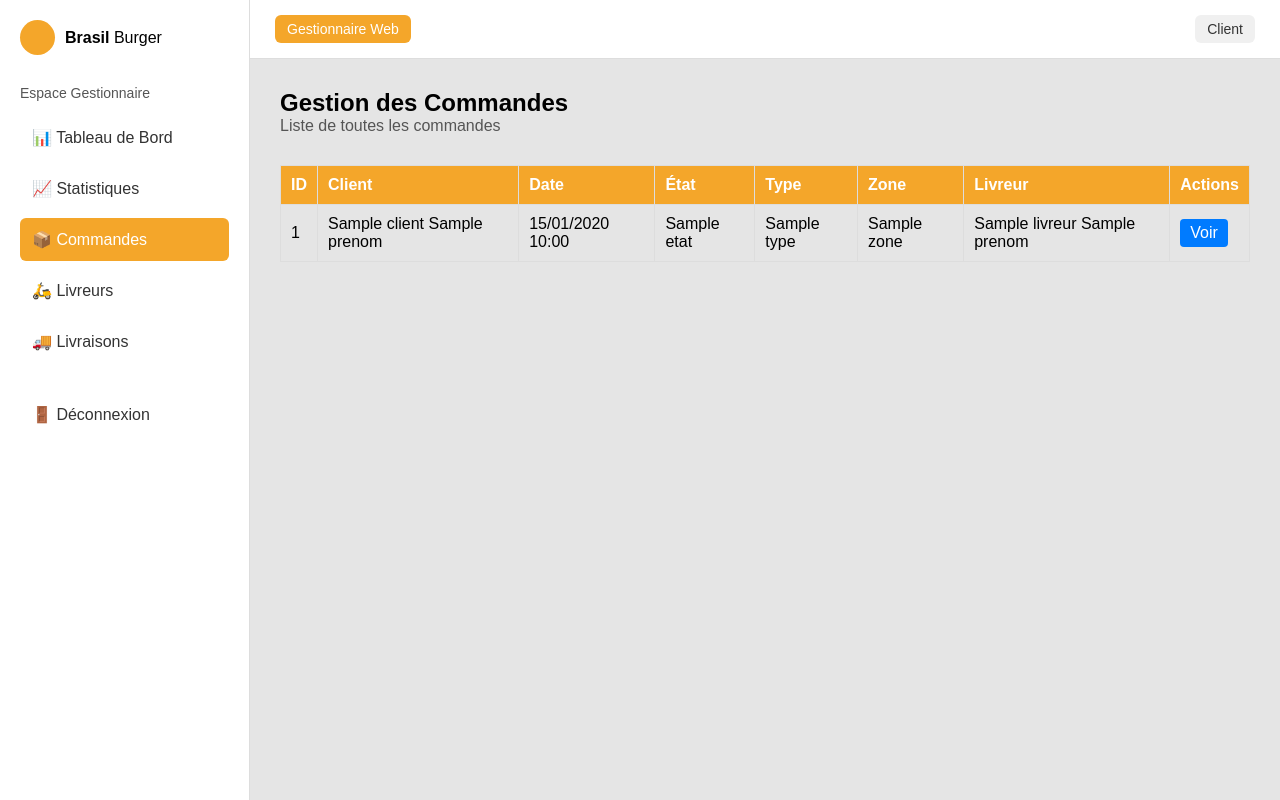
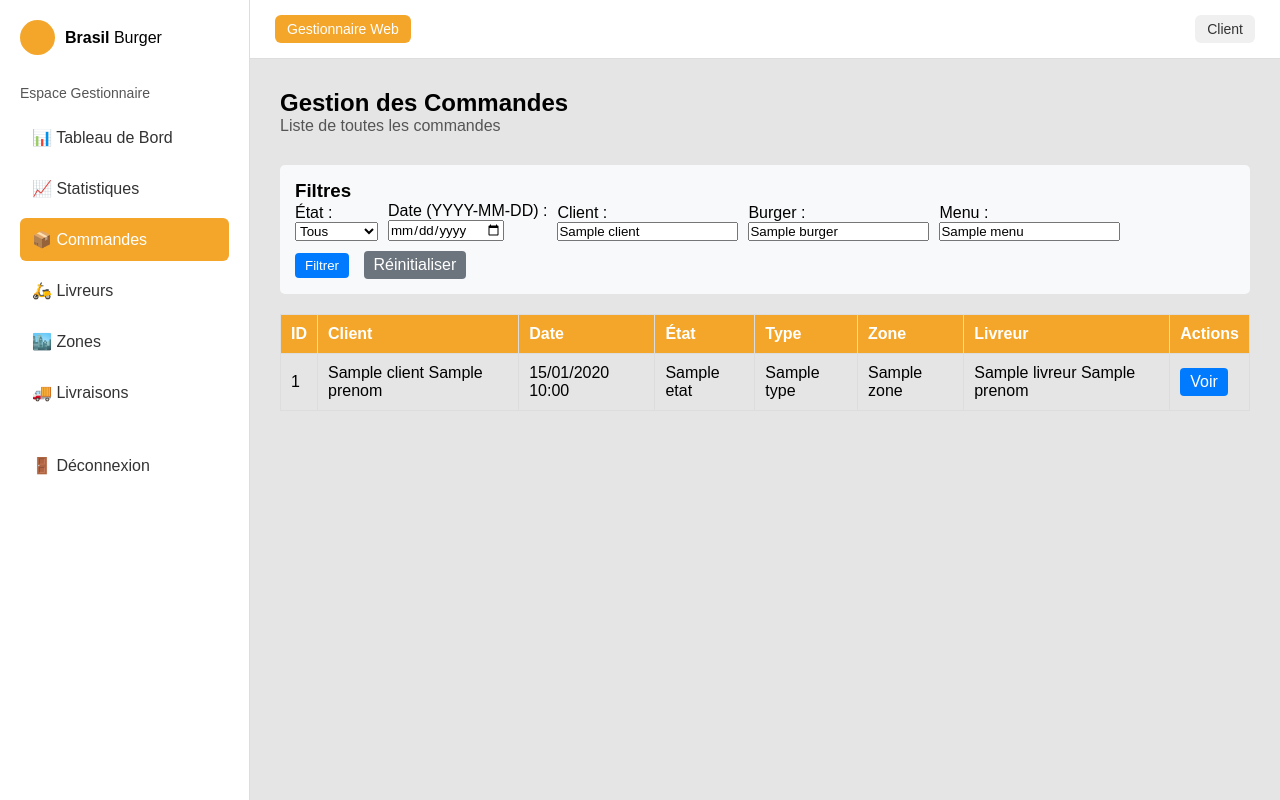
Before and after one commit to daniel-sysnet/projet-semestre_1_brasilburger, a Symfony app: template templates/commandes/index.html.twig in a window 1280 px wide. Run offline with Twig, Linux system fonts and the light colour scheme; the template is opened without the code that fills it: most values are stand-ins (such as "Sample title", 1, 10 or a date in 2020); some libraries are stand-ins or nearby versions.

Commit message:
feat: ajouter lien Zones dans tous les menus sidebar

```diff
--- a/templates/commandes/index.html.twig
+++ b/templates/commandes/index.html.twig
@@ -30,6 +30,7 @@
         .btn-success { background-color: #28a745; color: white; }
         .btn-danger { background-color: #dc3545; color: white; }
         .btn-primary { background-color: #007bff; color: white; }
+        .btn-secondary { background-color: #6c757d; color: white; }
     </style>
 </head>
 <body>
@@ -50,6 +51,7 @@
             <a href="{{ path('app_statistics') }}">📈 Statistiques</a>
             <a href="{{ path('commandes_index') }}" class="active">📦 Commandes</a>
             <a href="{{ path('livreur_index') }}">🛵 Livreurs</a>
+            <a href="{{ path('zone_index') }}">🏙️ Zones</a>
             <a href="{{ path('commandes_livraisons') }}">🚚 Livraisons</a>
             <a href="{{ path('logout') }}" class="logout">🚪 Déconnexion</a>
         </nav>
@@ -71,6 +73,43 @@
             {% for message in app.flashes('success') %}
                 <p style="color: green;">{{ message }}</p>
             {% endfor %}
+
+            <!-- Filtres -->
+            <div style="margin-bottom: 20px; padding: 15px; background-color: #f8f9fa; border-radius: 5px;">
+                <h3>Filtres</h3>
+                <form method="GET" action="{{ path('commandes_index') }}" style="display: flex; flex-wrap: wrap; gap: 10px; align-items: end;">
+                    <div>
+                        <label for="etat">État :</label><br>
+                        <select name="etat" id="etat">
+                            <option value="">Tous</option>
+                            <option value="En attente" {{ filters.etat == 'En attente' ? 'selected' : '' }}>En attente</option>
+                            <option value="Validée" {{ filters.etat == 'Validée' ? 'selected' : '' }}>Validée</option>
+                            <option value="Terminée" {{ filters.etat == 'Terminée' ? 'selected' : '' }}>Terminée</option>
+                            <option value="Annulée" {{ filters.etat == 'Annulée' ? 'selected' : '' }}>Annulée</option>
+                        </select>
+                    </div>
+                    <div>
+                        <label for="date">Date (YYYY-MM-DD) :</label><br>
+                        <input type="date" name="date" id="date" value="{{ filters.date }}">
+                    </div>
+                    <div>
+                        <label for="client">Client :</label><br>
+                        <input type="text" name="client" id="client" value="{{ filters.client }}" placeholder="Nom du client">
+                    </div>
+                    <div>
+                        <label for="burger">Burger :</label><br>
+                        <input type="text" name="burger" id="burger" value="{{ filters.burger }}" placeholder="Nom du burger">
+                    </div>
+                    <div>
+                        <label for="menu">Menu :</label><br>
+                        <input type="text" name="menu" id="menu" value="{{ filters.menu }}" placeholder="Nom du menu">
+                    </div>
+                    <div>
+                        <button type="submit" class="btn btn-primary">Filtrer</button>
+                        <a href="{{ path('commandes_index') }}" class="btn btn-secondary" style="margin-left: 10px;">Réinitialiser</a>
+                    </div>
+                </form>
+            </div>
 
             <table class="commandes-table">
                 <thead>
--- a/templates/commandes/livraisons.html.twig
+++ b/templates/commandes/livraisons.html.twig
@@ -56,6 +56,7 @@
             <a href="{{ path('app_statistics') }}">📈 Statistiques</a>
             <a href="{{ path('commandes_index') }}">📦 Commandes</a>
             <a href="{{ path('livreur_index') }}">🛵 Livreurs</a>
+            <a href="{{ path('zone_index') }}">🏙️ Zones</a>
             <a href="{{ path('commandes_livraisons') }}" class="active">🚚 Livraisons</a>
             <a href="{{ path('logout') }}" class="logout">🚪 Déconnexion</a>
         </nav>
--- a/templates/commandes/show.html.twig
+++ b/templates/commandes/show.html.twig
@@ -33,6 +33,7 @@
             <a href="{{ path('app_statistics') }}">📈 Statistiques</a>
             <a href="{{ path('commandes_index') }}" class="active">📦 Commandes</a>
             <a href="{{ path('livreur_index') }}">🛵 Livreurs</a>
+            <a href="{{ path('zone_index') }}">🏙️ Zones</a>
             <a href="{{ path('commandes_livraisons') }}">🚚 Livraisons</a>
             <a href="{{ path('logout') }}" class="logout">🚪 Déconnexion</a>
         </nav>
--- a/templates/dashboard/index.html.twig
+++ b/templates/dashboard/index.html.twig
@@ -23,6 +23,7 @@
             <a href="{{ path('app_statistics') }}">📈 Statistiques</a>
             <a href="{{ path('commandes_index') }}">📦 Commandes</a>
             <a href="{{ path('livreur_index') }}">🛵 Livreurs</a>
+            <a href="{{ path('zone_index') }}">🏙️ Zones</a>
             <a href="{{ path('commandes_livraisons') }}">🚚 Livraisons</a>
             <a href="{{ path('logout') }}" class="logout">🚪 Déconnexion</a>
         </nav>
--- a/templates/livreur/edit.html.twig
+++ b/templates/livreur/edit.html.twig
@@ -23,6 +23,7 @@
             <a href="{{ path('app_statistics') }}">📈 Statistiques</a>
             <a href="{{ path('commandes_index') }}">📦 Commandes</a>
             <a href="{{ path('livreur_index') }}" class="active">🛵 Livreurs</a>
+            <a href="{{ path('zone_index') }}">🏙️ Zones</a>
             <a href="{{ path('logout') }}" class="logout">🚪 Déconnexion</a>
         </nav>
     </aside>
--- a/templates/livreur/index.html.twig
+++ b/templates/livreur/index.html.twig
@@ -50,6 +50,7 @@
             <a href="{{ path('app_statistics') }}">📈 Statistiques</a>
             <a href="{{ path('commandes_index') }}">📦 Commandes</a>
             <a href="{{ path('livreur_index') }}" class="active">🛵 Livreurs</a>
+            <a href="{{ path('zone_index') }}">🏙️ Zones</a>
             <a href="{{ path('commandes_livraisons') }}">🚚 Livraisons</a>
             <a href="{{ path('logout') }}" class="logout">🚪 Déconnexion</a>
         </nav>
--- a/templates/livreur/new.html.twig
+++ b/templates/livreur/new.html.twig
@@ -23,6 +23,7 @@
             <a href="{{ path('app_statistics') }}">📈 Statistiques</a>
             <a href="{{ path('commandes_index') }}">📦 Commandes</a>
             <a href="{{ path('livreur_index') }}" class="active">🛵 Livreurs</a>
+            <a href="{{ path('zone_index') }}">🏙️ Zones</a>
             <a href="{{ path('logout') }}" class="logout">🚪 Déconnexion</a>
         </nav>
     </aside>
--- a/templates/livreur/show.html.twig
+++ b/templates/livreur/show.html.twig
@@ -23,6 +23,7 @@
             <a href="{{ path('app_statistics') }}">📈 Statistiques</a>
             <a href="{{ path('commandes_index') }}">📦 Commandes</a>
             <a href="{{ path('livreur_index') }}" class="active">🛵 Livreurs</a>
+            <a href="{{ path('zone_index') }}">🏙️ Zones</a>
             <a href="{{ path('logout') }}" class="logout">🚪 Déconnexion</a>
         </nav>
     </aside>
--- a/templates/statistiques/index.html.twig
+++ b/templates/statistiques/index.html.twig
@@ -78,6 +78,7 @@
             <a href="{{ path('app_statistics') }}" class="active">📈 Statistiques</a>
             <a href="{{ path('commandes_index') }}">📦 Commandes</a>
             <a href="{{ path('livreur_index') }}">🛵 Livreurs</a>
+            <a href="{{ path('zone_index') }}">🏙️ Zones</a>
             <a href="{{ path('commandes_livraisons') }}">🚚 Livraisons</a>
             <a href="{{ path('logout') }}" class="logout">🚪 Déconnexion</a>
         </nav>
```
